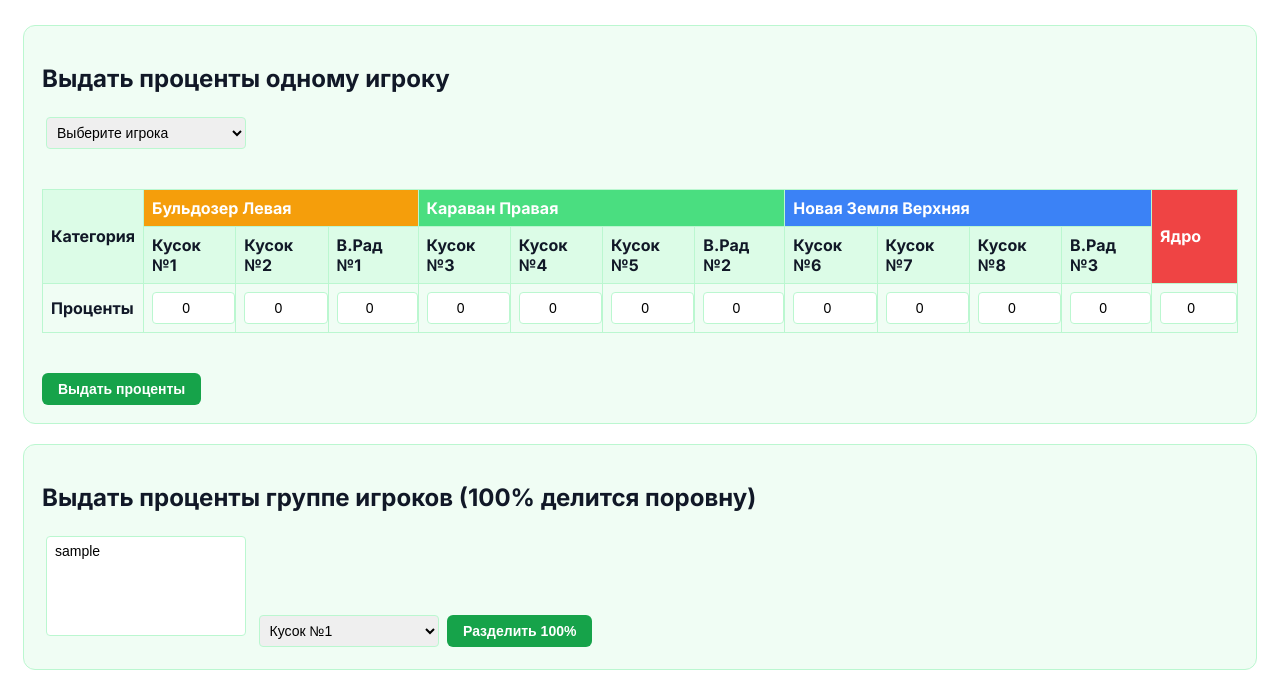
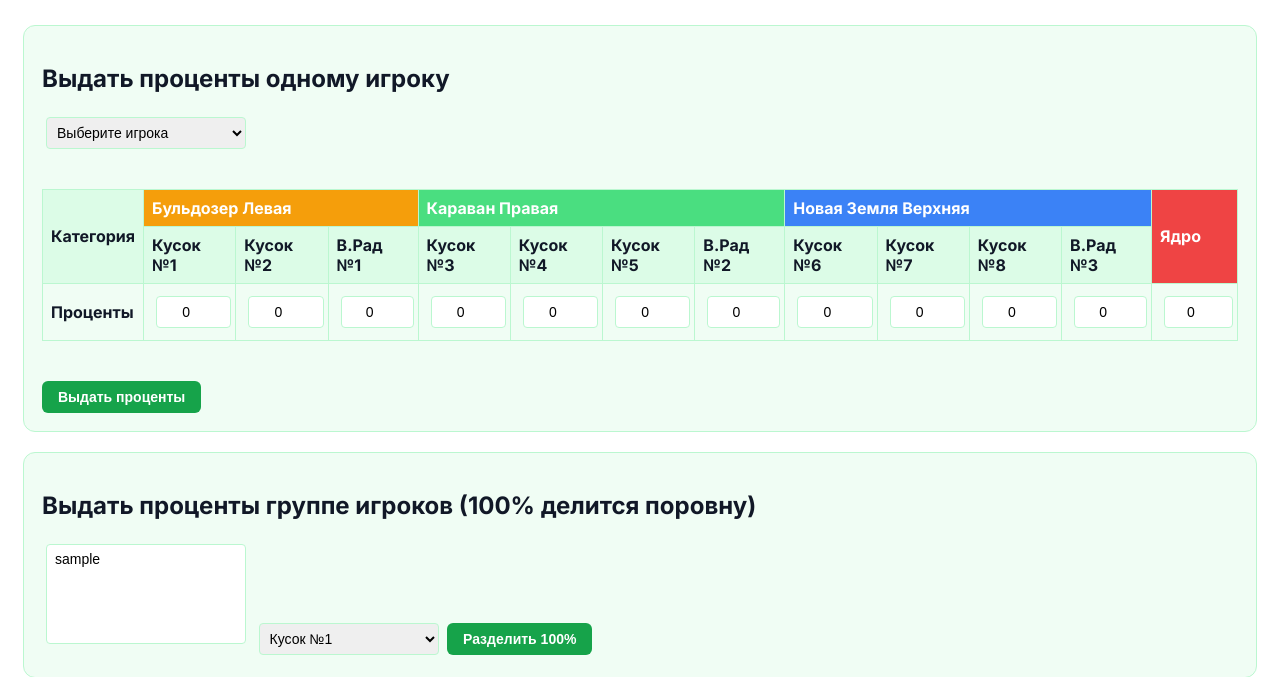
Before and after one commit to volifnap123-lgtm/brazzers-clan2, a Flask app: template templates/admin_panel.html in a window 1280 px wide. Shown: the part 119-796 px from the top of the page. Run offline with Flask 3, Linux system fonts and the light colour scheme; the template is opened without the code that fills it: most values are stand-ins (such as "Sample title", 1, 10 or a date in 2020).

Commit message:
Update admin_panel.html

```diff
--- a/templates/admin_panel.html
+++ b/templates/admin_panel.html
@@ -177,18 +177,18 @@
                 <tbody>
                     <tr>
                         <td><strong>Проценты</strong></td>
-                        <td class="chunk-cell"><input type="number" step="0.1" name="chunk1" value="0"></td>
-                        <td class="chunk-cell"><input type="number" step="0.1" name="chunk2" value="0"></td>
-                        <td class="chunk-cell"><input type="number" step="0.1" name="vr1" value="0"></td>
-                        <td class="chunk-cell"><input type="number" step="0.1" name="chunk3" value="0"></td>
-                        <td class="chunk-cell"><input type="number" step="0.1" name="chunk4" value="0"></td>
-                        <td class="chunk-cell"><input type="number" step="0.1" name="chunk5" value="0"></td>
-                        <td class="chunk-cell"><input type="number" step="0.1" name="vr2" value="0"></td>
-                        <td class="chunk-cell"><input type="number" step="0.1" name="chunk6" value="0"></td>
-                        <td class="chunk-cell"><input type="number" step="0.1" name="chunk7" value="0"></td>
-                        <td class="chunk-cell"><input type="number" step="0.1" name="chunk8" value="0"></td>
-                        <td class="chunk-cell"><input type="number" step="0.1" name="vr3" value="0"></td>
-                        <td class="chunk-cell"><input type="number" step="0.1" name="core" value="0"></td>
+                        <td><input type="number" step="0.1" name="chunk1" value="0" class="chunk-input"></td>
+                        <td><input type="number" step="0.1" name="chunk2" value="0" class="chunk-input"></td>
+                        <td><input type="number" step="0.1" name="vr1" value="0" class="chunk-input"></td>
+                        <td><input type="number" step="0.1" name="chunk3" value="0" class="chunk-input"></td>
+                        <td><input type="number" step="0.1" name="chunk4" value="0" class="chunk-input"></td>
+                        <td><input type="number" step="0.1" name="chunk5" value="0" class="chunk-input"></td>
+                        <td><input type="number" step="0.1" name="vr2" value="0" class="chunk-input"></td>
+                        <td><input type="number" step="0.1" name="chunk6" value="0" class="chunk-input"></td>
+                        <td><input type="number" step="0.1" name="chunk7" value="0" class="chunk-input"></td>
+                        <td><input type="number" step="0.1" name="chunk8" value="0" class="chunk-input"></td>
+                        <td><input type="number" step="0.1" name="vr3" value="0" class="chunk-input"></td>
+                        <td><input type="number" step="0.1" name="core" value="0" class="chunk-input"></td>
                     </tr>
                 </tbody>
             </table>
@@ -198,19 +198,15 @@
 </div>
 
 <style>
-.chunk-cell {
-    padding: 4px !important;
-    text-align: center !important;
-}
-.chunk-cell input {
+.chunk-input {
     width: 100%;
     height: 32px;
-    padding: 0 6px;
+    padding: 0 3px;
+    text-align: center;
     border: 1px solid var(--border-color);
     border-radius: 4px;
     box-sizing: border-box;
     font-size: 14px;
-    text-align: center;
 }
 </style>
 
```
